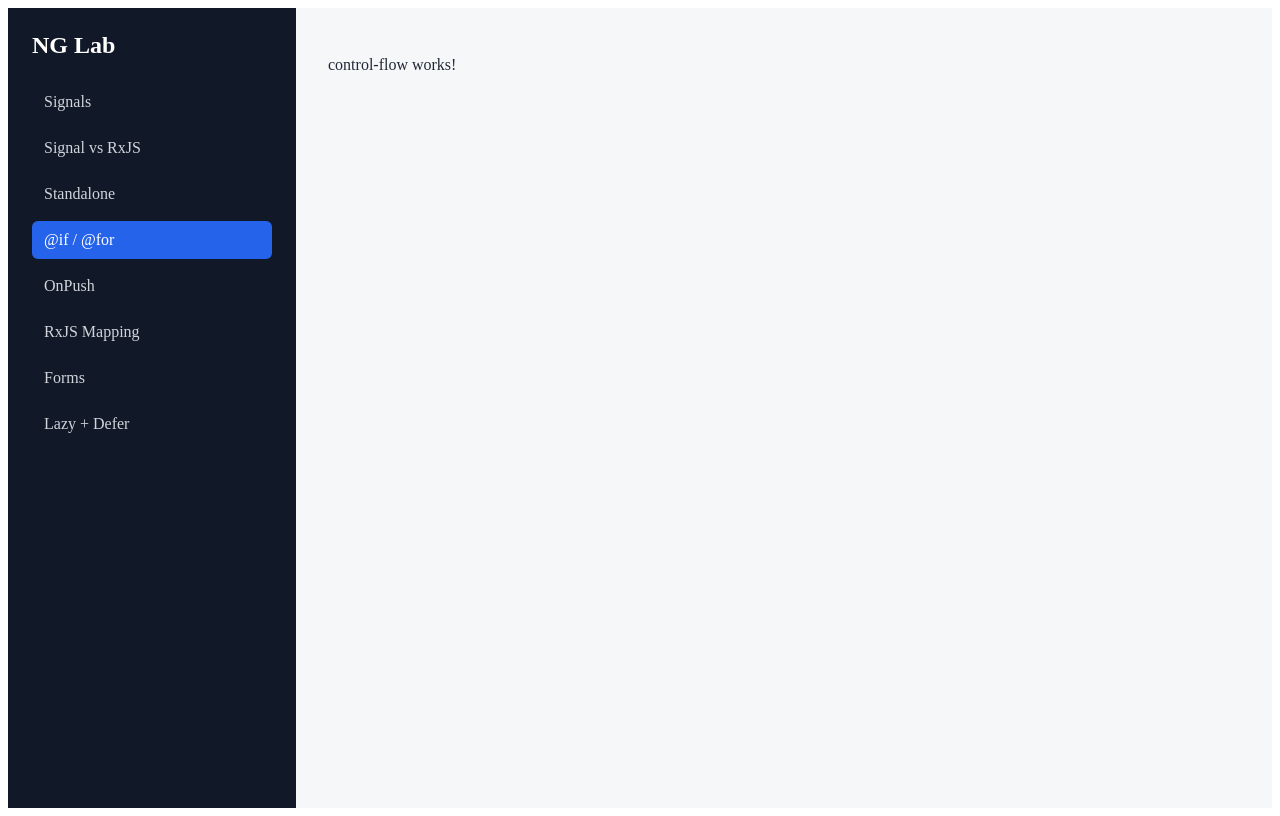
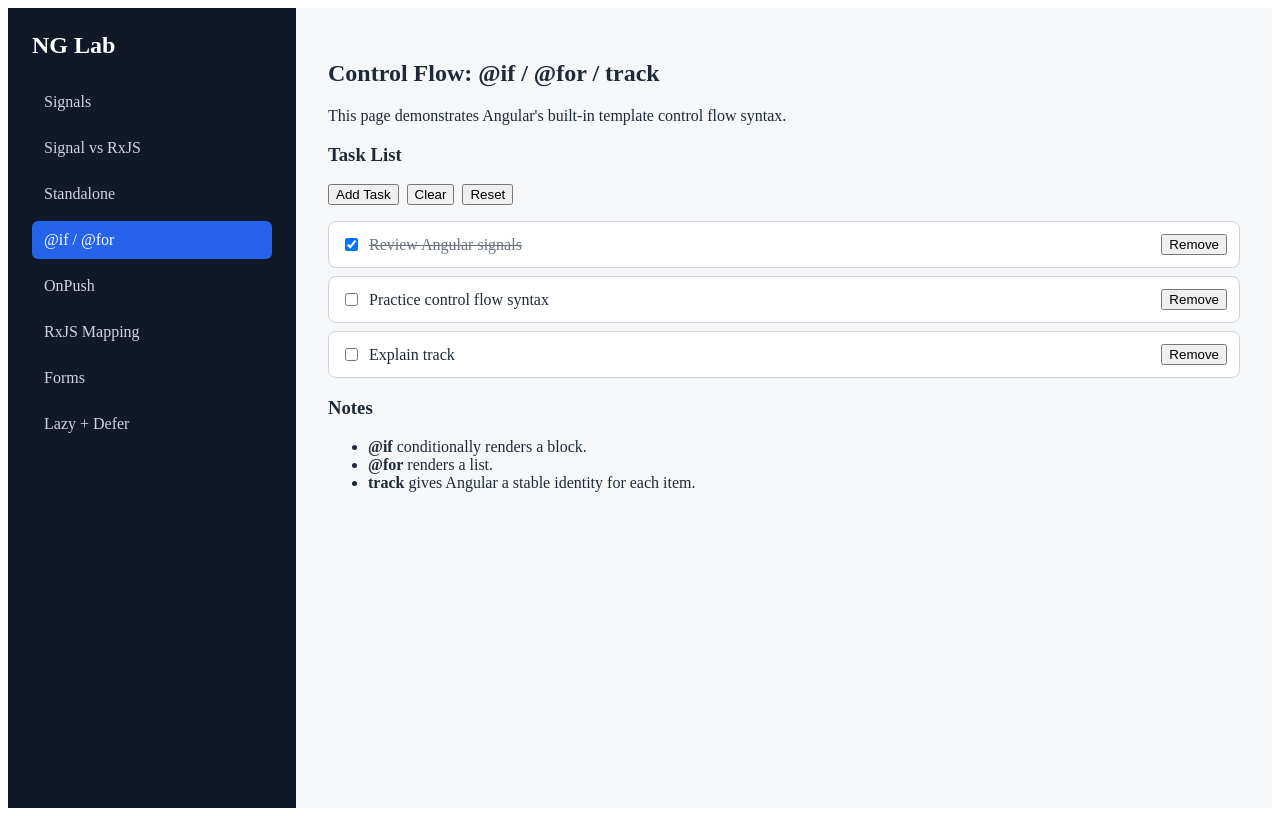
Before and after one commit to qiuxan/AngularKnowledge, an Angular app in the folder ng-lab/: page /control-flow in a window 1280 px wide. Built offline with nearby package versions, Linux system fonts and the light colour scheme.

Commit message:
For If Track

```diff
--- a/ng-lab/src/app/pages/control-flow/control-flow.html
+++ b/ng-lab/src/app/pages/control-flow/control-flow.html
@@ -1 +1,48 @@
-<p>control-flow works!</p>
+<section class="page">
+  <h2>Control Flow: &#64;if / &#64;for / track</h2>
+
+  <p>
+    This page demonstrates Angular's built-in template control flow syntax.
+  </p>
+
+  <div class="demo-card">
+    <h3>Task List</h3>
+
+    <div class="actions">
+      <button type="button" (click)="addTask()">Add Task</button>
+      <button type="button" (click)="clearTasks()">Clear</button>
+      <button type="button" (click)="resetTasks()">Reset</button>
+    </div>
+
+    @if (tasks().length === 0) {
+      <p>No tasks available.</p>
+    } @else {
+      <ul class="task-list">
+        @for (task of tasks(); track task.id) {
+          <li>
+            <label>
+              <input
+                type="checkbox"
+                [checked]="task.done"
+                (change)="toggleTask(task.id)"
+              />
+              <span [class.done]="task.done">{{ task.title }}</span>
+            </label>
+
+            <button type="button" (click)="removeTask(task.id)">Remove</button>
+          </li>
+        }
+      </ul>
+    }
+  </div>
+
+  <div class="notes">
+    <h3>Notes</h3>
+
+    <ul>
+      <li><strong>&#64;if</strong> conditionally renders a block.</li>
+      <li><strong>&#64;for</strong> renders a list.</li>
+      <li><strong>track</strong> gives Angular a stable identity for each item.</li>
+    </ul>
+  </div>
+</section>
--- a/ng-lab/src/app/pages/control-flow/control-flow.scss
+++ b/ng-lab/src/app/pages/control-flow/control-flow.scss
@@ -0,0 +1,34 @@
+.actions {
+  display: flex;
+  gap: 8px;
+  margin-bottom: 16px;
+}
+
+.task-list {
+  display: grid;
+  gap: 8px;
+  padding: 0;
+  list-style: none;
+
+  li {
+    display: flex;
+    align-items: center;
+    justify-content: space-between;
+    gap: 16px;
+    padding: 12px;
+    border: 1px solid #d1d5db;
+    border-radius: 8px;
+    background: white;
+  }
+
+  label {
+    display: flex;
+    align-items: center;
+    gap: 8px;
+  }
+}
+
+.done {
+  color: #6b7280;
+  text-decoration: line-through;
+}
--- a/ng-lab/src/app/pages/control-flow/control-flow.ts
+++ b/ng-lab/src/app/pages/control-flow/control-flow.ts
@@ -1,4 +1,10 @@
-import { Component } from '@angular/core';
+import { Component, signal } from '@angular/core';
+
+type Task = {
+  id: number;
+  title: string;
+  done: boolean;
+};
 
 @Component({
   selector: 'app-control-flow',
@@ -6,4 +12,48 @@ import { Component } from '@angular/core';
   templateUrl: './control-flow.html',
   styleUrl: './control-flow.scss',
 })
-export class ControlFlow {}
+export class ControlFlow {
+  tasks = signal<Task[]>([
+    { id: 1, title: 'Review Angular signals', done: true },
+    { id: 2, title: 'Practice control flow syntax', done: false },
+    { id: 3, title: 'Explain track', done: false },
+  ]);
+
+  private nextId = 4;
+
+  addTask() {
+    const newTask: Task = {
+      id: this.nextId,
+      title: `New task ${this.nextId}`,
+      done: false,
+    };
+
+    this.nextId += 1;
+    this.tasks.update((tasks) => [...tasks, newTask]);
+  }
+
+  toggleTask(id: number) {
+    this.tasks.update((tasks) =>
+      tasks.map((task) =>
+        task.id === id ? { ...task, done: !task.done } : task,
+      ),
+    );
+  }
+
+  removeTask(id: number) {
+    this.tasks.update((tasks) => tasks.filter((task) => task.id !== id));
+  }
+
+  clearTasks() {
+    this.tasks.set([]);
+  }
+
+  resetTasks() {
+    this.tasks.set([
+      { id: 1, title: 'Review Angular signals', done: true },
+      { id: 2, title: 'Practice control flow syntax', done: false },
+      { id: 3, title: 'Explain track', done: false },
+    ]);
+    this.nextId = 4;
+  }
+}
```
